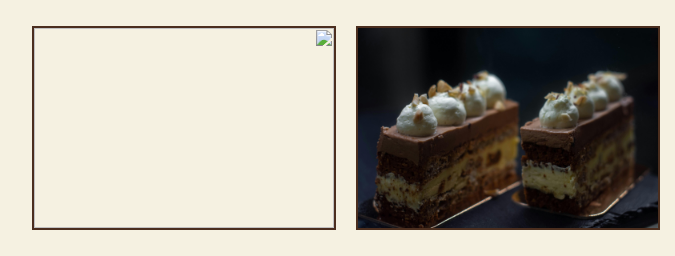
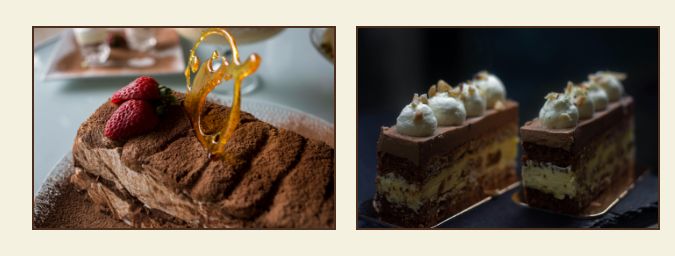
Before and after one commit to aminegold91/Azzeratpastry, a plain HTML site: page index.html in a window 1280 px wide. Shown: the part 1047-1303 px from the top of the page, 132-807 px from the left. Drawn offline with nearby package versions, Linux system fonts and the light colour scheme.

Commit message:
Update index.html

```diff
--- a/index.html
+++ b/index.html
@@ -71,8 +71,8 @@
       <a href="./images/pexels-76505859-8601851.jpg">
         <img src="./images/pexels-76505859-8601851.jpg" alt="">
       </a>
-      <a href="./images/pexels.jpg">
-        <img src="./images/pexels.jpg" alt="">
+      <a href="./images/pexels-mikele-sobrevilla-3223121-5038075.jpg">
+        <img src="./images/pexels-mikele-sobrevilla-3223121-5038075.jpg" alt="">
       </a>
       <a href="./images/pexels-foyu-8813992.jpg">
          <img src="./images/pexels-foyu-8813992.jpg" alt="">
```
